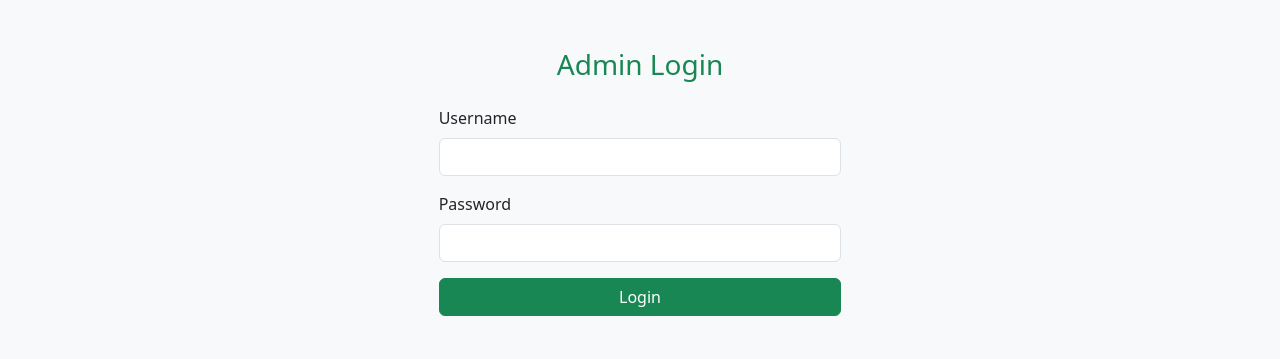
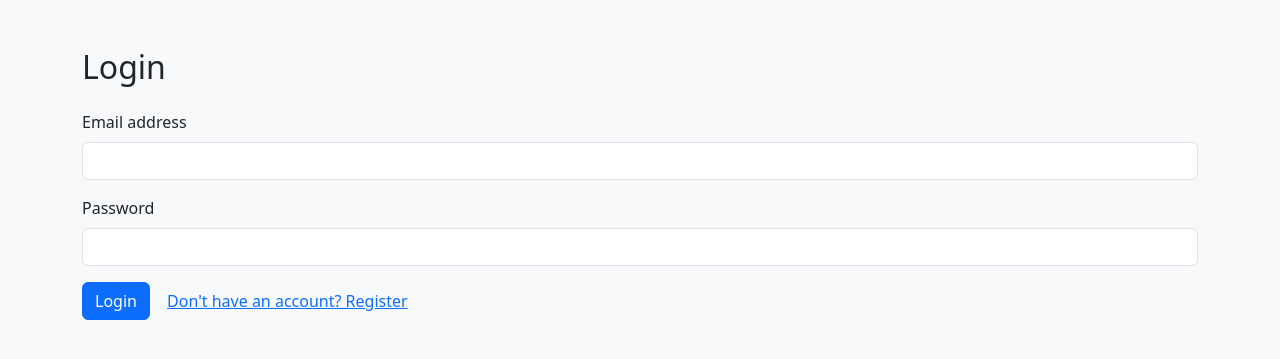
Before and after one commit to Adebanjo1984/nigerian-food-crud, a Flask app: page /login in a window 1280 px wide. Shown: the top 359 px of the page. Run offline with Flask 3, Linux system fonts and the light colour scheme.

Commit message:
Update login.html

```diff
--- a/templates/login.html
+++ b/templates/login.html
@@ -1,33 +1,34 @@
 <!DOCTYPE html>
-<html lang="en">
+<html>
 <head>
-    <meta charset="UTF-8">
-    <title>Admin Login</title>
-    <link href="https://cdn.jsdelivr.net/npm/bootstrap@5.3.3/dist/css/bootstrap.min.css" rel="stylesheet">
+    <title>User Login</title>
+    <link href="https://cdn.jsdelivr.net/npm/bootstrap@5.3.0/dist/css/bootstrap.min.css" rel="stylesheet">
 </head>
 <body class="bg-light">
-    <div class="container mt-5 col-md-4">
-        <h3 class="text-center text-success mb-4">Admin Login</h3>
+<div class="container mt-5">
+    <h2 class="mb-4">Login</h2>
+
     {% with messages = get_flashed_messages(with_categories=true) %}
       {% if messages %}
         {% for category, message in messages %}
-              <div class="alert alert-{{ category }} alert-dismissible fade show" role="alert">
-                {{ message }}
-                <button type="button" class="btn-close" data-bs-dismiss="alert"></button>
-              </div>
+          <div class="alert alert-{{ category }}">{{ message }}</div>
         {% endfor %}
       {% endif %}
     {% endwith %}
-        <form method="post">
+
+    <form method="POST">
         <div class="mb-3">
-                <label class="form-label">Username</label>
-                <input type="text" name="username" class="form-control" required>
+            <label class="form-label">Email address</label>
+            <input type="email" name="email" class="form-control" required>
         </div>
+
         <div class="mb-3">
             <label class="form-label">Password</label>
             <input type="password" name="password" class="form-control" required>
         </div>
-            <button type="submit" class="btn btn-success w-100">Login</button>
+
+        <button type="submit" class="btn btn-primary">Login</button>
+        <a href="{{ url_for('register') }}" class="btn btn-link">Don't have an account? Register</a>
     </form>
 </div>
 </body>
```
Lines whose indentation alone changed are shown as unchanged.
